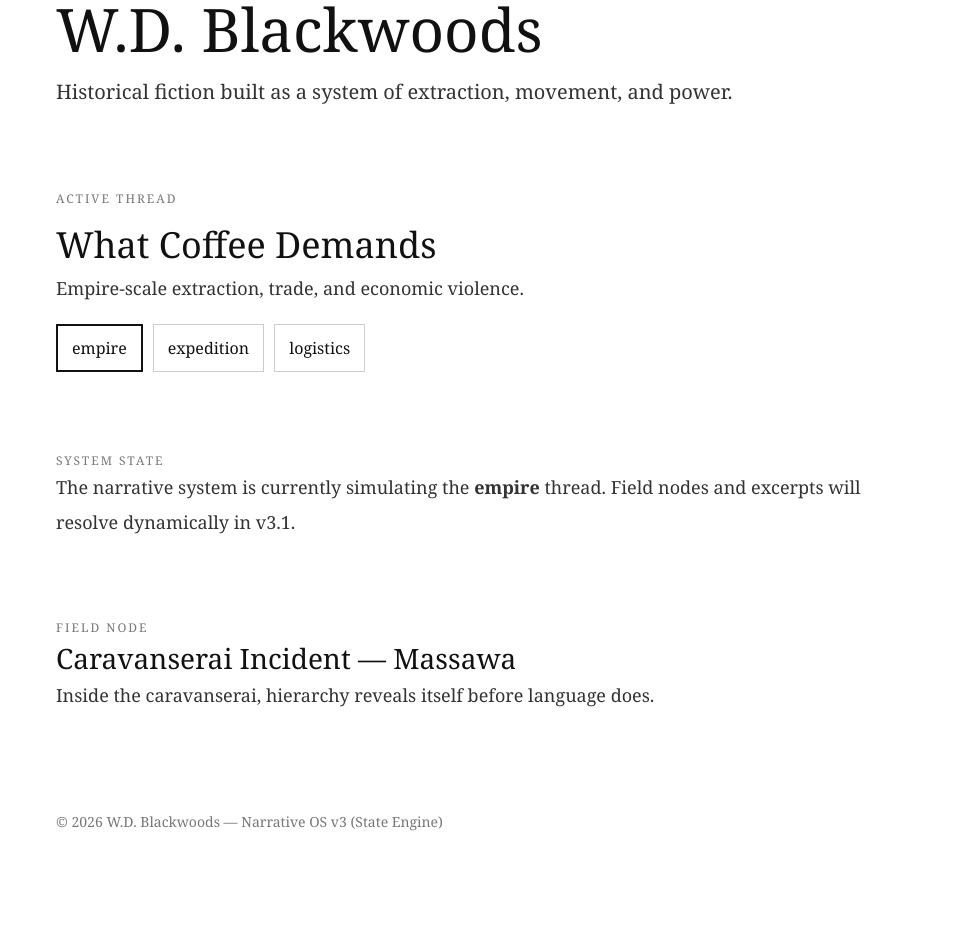
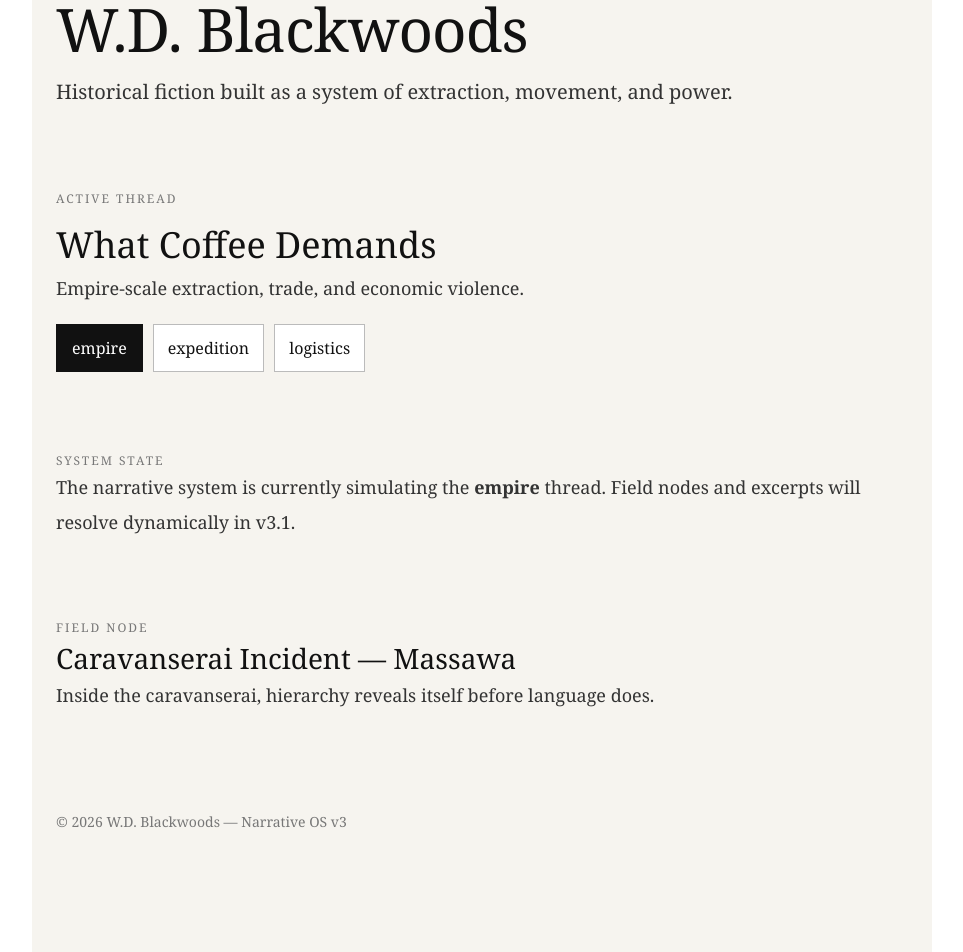
Before and after one commit to dwoods360-cyber/wdblackwoods-site, a Next.js app: page / in a window 1280 px wide. Shown: the part 136-1088 px from the top of the page, without its empty margins (158-1121 px from the left). Built offline with nearby package versions, Linux system fonts and the light colour scheme.

Commit message:
add dynamic Field Node engine (v3.1)

```diff
--- a/app/page.tsx
+++ b/app/page.tsx
@@ -29,12 +29,17 @@ export default function Home() {
         maxWidth: 900,
         margin: "0 auto",
         padding: "120px 24px",
+        minHeight: "100vh",
+        background: "#f6f4ef",   // ✅ FIX: consistent page surface
         color: "#111",
       }}
     >
       {/* IDENTITY */}
       <section style={{ marginBottom: 80 }}>
-        <h1 style={{ fontSize: 60 }}>W.D. Blackwoods</h1>
+        <h1 style={{ fontSize: 60, letterSpacing: "-1px" }}>
+          W.D. Blackwoods
+        </h1>
+
         <p style={{ fontSize: 20, lineHeight: 1.8, color: "#333" }}>
           Historical fiction built as a system of extraction, movement, and power.
         </p>
@@ -55,16 +60,18 @@ export default function Home() {
         </p>
 
         <div style={{ marginTop: 20, display: "flex", gap: 10 }}>
-          {Object.keys(THREADS).map((key) => (
+          {Object.entries(THREADS).map(([key]) => (
             <button
               key={key}
               onClick={() => setActiveThread(key as Thread)}
               style={{
                 padding: "10px 14px",
                 border:
-                  activeThread === key ? "2px solid #111" : "1px solid #ccc",
-                background: "#fff",
+                  activeThread === key ? "2px solid #111" : "1px solid #bbb",
+                background: activeThread === key ? "#111" : "#fff",
+                color: activeThread === key ? "#fff" : "#111",
                 cursor: "pointer",
+                transition: "all 0.2s ease",
               }}
             >
               {key}
@@ -81,12 +88,12 @@ export default function Home() {
 
         <p style={{ fontSize: 18, lineHeight: 1.9, color: "#333" }}>
           The narrative system is currently simulating the{" "}
-          <strong>{activeThread}</strong> thread. Field nodes and excerpts
-          will resolve dynamically in v3.1.
+          <strong>{activeThread}</strong> thread. Field nodes and excerpts will
+          resolve dynamically in v3.1.
         </p>
       </section>
 
-      {/* FIELD NODE PREVIEW (STATIC FOR NOW) */}
+      {/* FIELD NODE PREVIEW */}
       <section>
         <p style={{ fontSize: 12, letterSpacing: 2, color: "#777" }}>
           FIELD NODE
@@ -102,7 +109,7 @@ export default function Home() {
       </section>
 
       <footer style={{ marginTop: 100, color: "#777", fontSize: 14 }}>
-        © 2026 W.D. Blackwoods — Narrative OS v3 (State Engine)
+        © 2026 W.D. Blackwoods — Narrative OS v3
       </footer>
     </main>
   );
```
